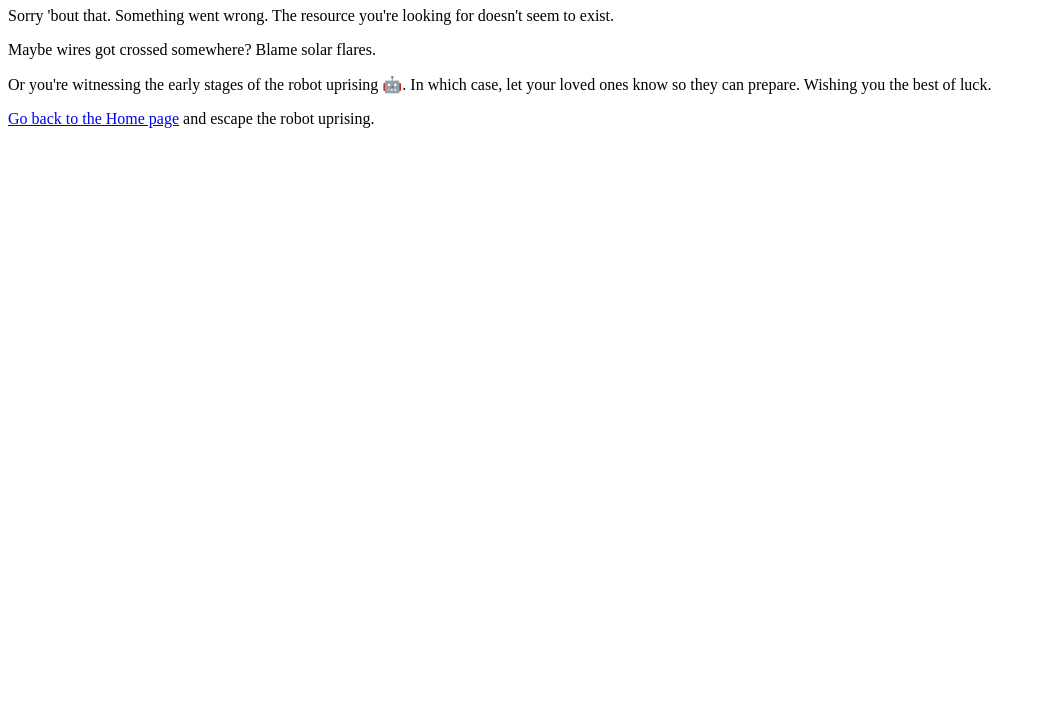
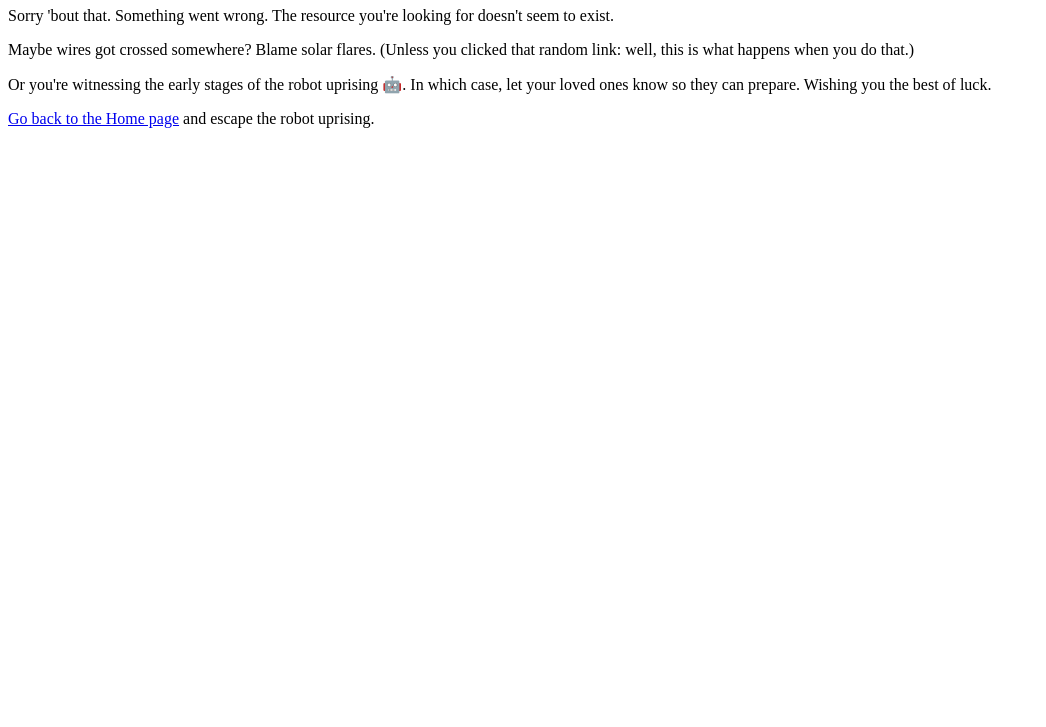
Before and after one commit to KRohrmeier/node-server-exercise, a website: page 404.html in a window 1280 px wide. Shown: the part 73-800 px from the top of the page, without its empty margins (0-1046 px from the left). Drawn offline with Linux system fonts and the light colour scheme.

Commit message:
add more silliness

```diff
--- a/404.html
+++ b/404.html
@@ -11,7 +11,10 @@
     <p>
       Sorry 'bout that. Something went wrong. The resource you're looking for doesn't seem to exist.
     </p>
-    <p>Maybe wires got crossed somewhere? Blame solar flares.</p>
+    <p>
+      Maybe wires got crossed somewhere? Blame solar flares. (Unless you clicked that random link:
+      well, this is what happens when you do that.)
+    </p>
     <p>
       Or you're witnessing the early stages of the robot uprising &#129302;. In which case, let your
       loved ones know so they can prepare. Wishing you the best of luck.
```
Also changed, not shown: dl.html (+8 -1 lines).
